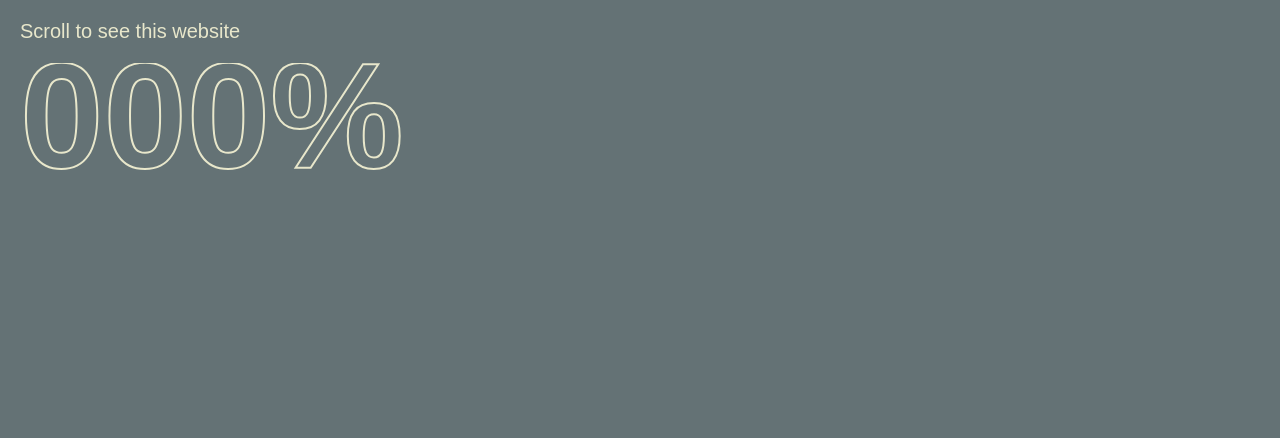
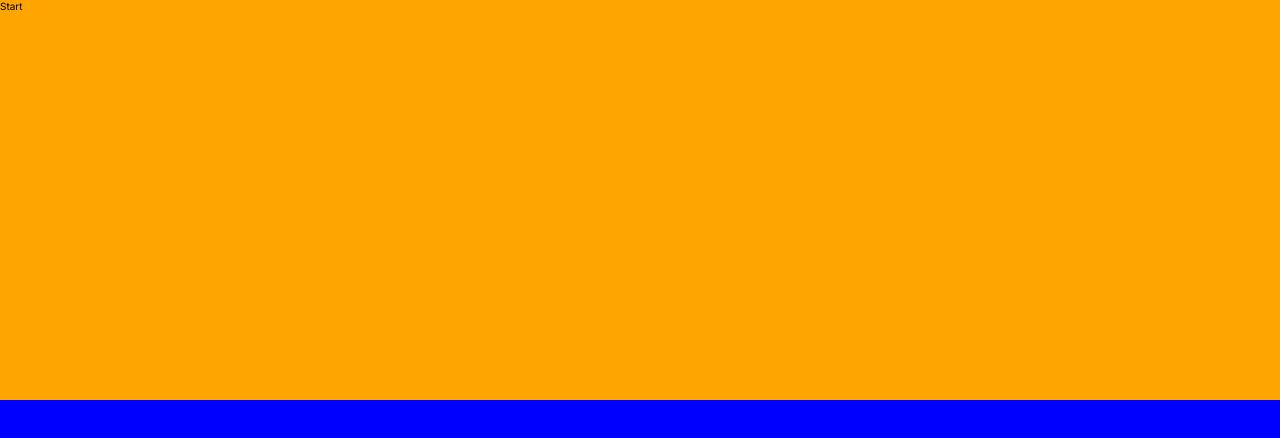
Before and after one commit to hovEdgar/portfolio, a Next.js app: page / in a window 1280 px wide. Shown: the top 438 px of the page. Built offline with nearby package versions, Linux system fonts and the light colour scheme.

Commit message:
have started creation of home page animation

```diff
--- /dev/null
+++ b/app/components/Gritting/Gritting.module.scss
@@ -0,0 +1,51 @@
+@use 'app/styles' as *;
+
+.top {
+    display: block;
+    width: 100vw;
+    height: 50vh;
+    position: fixed;
+    top: 0;
+    z-index: 2;
+    background: orange;
+
+    &[aria-expanded=true] {
+        animation: curtainTop 1s ease-in-out forwards;
+    }
+}
+
+.bottom {
+    display: block;
+    width: 100vw;
+    height: 50vh;
+    position: fixed;
+    bottom: 0;
+    z-index: 2;
+    background: blue;
+
+    &[aria-expanded=true] {
+        animation: curtainBottom 1s ease-in-out forwards;
+    }
+}
+
+@keyframes curtainTop {
+    from {
+        top: 0
+    }
+
+    to {
+        top: -100%;
+        display: none;
+    }
+}
+
+@keyframes curtainBottom {
+    from {
+        bottom: 0
+    }
+
+    to {
+        bottom: -100%;
+        display: none;
+    }
+}
--- /dev/null
+++ b/app/components/Gritting/index.js
@@ -0,0 +1,22 @@
+'use client'
+import React, { useState } from "react";
+import styles from './Gritting.module.scss';
+
+function Gritting() {
+	const [start, setStart] = useState(false);
+
+	function startHandler() {
+		setStart(true)
+	}
+
+	return (
+		<>
+			<div className={styles.top} aria-expanded={start}>
+				<button onClick={startHandler}>Start</button>
+			</div>
+			<div className={styles.bottom} aria-expanded={start} />
+		</>
+	);
+}
+
+export default Gritting;
--- a/app/components/ScrollIncrementer/index.js
+++ b/app/components/ScrollIncrementer/index.js
@@ -1,7 +1,7 @@
 'use client'
-import React, {useEffect, useState} from 'react';
+import React, { useEffect, useState } from 'react';
+import { placeZerosAtStart } from "@/app/utils/helpers";
 import styles from './ScrollIncrementer.module.scss';
-import {placeZerosAtStart} from "@/app/utils/helpers";
 
 const ScrollIncrementer = () => {
 	const [number, setNumber] = useState(0);
--- a/app/page.js
+++ b/app/page.js
@@ -1,10 +1,12 @@
 import ScrollProgress from "@/app/components/ScrollIncrementer";
+import Gritting from "@/app/components/Gritting";
 
 export default function Home() {
 
   return (
     <main>
-        <ScrollProgress/>
+        <ScrollProgress />
+        <Gritting />
     </main>
   );
 }
```
